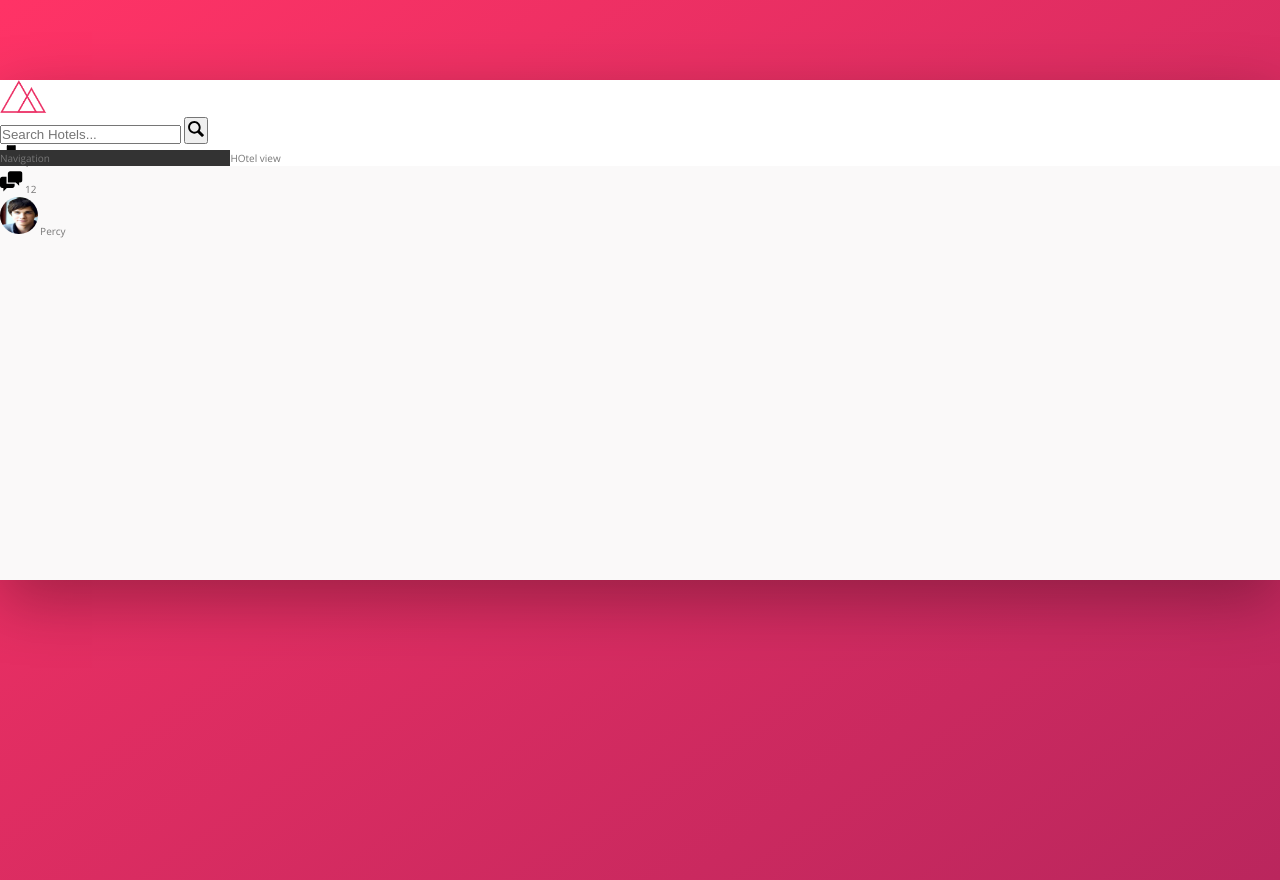
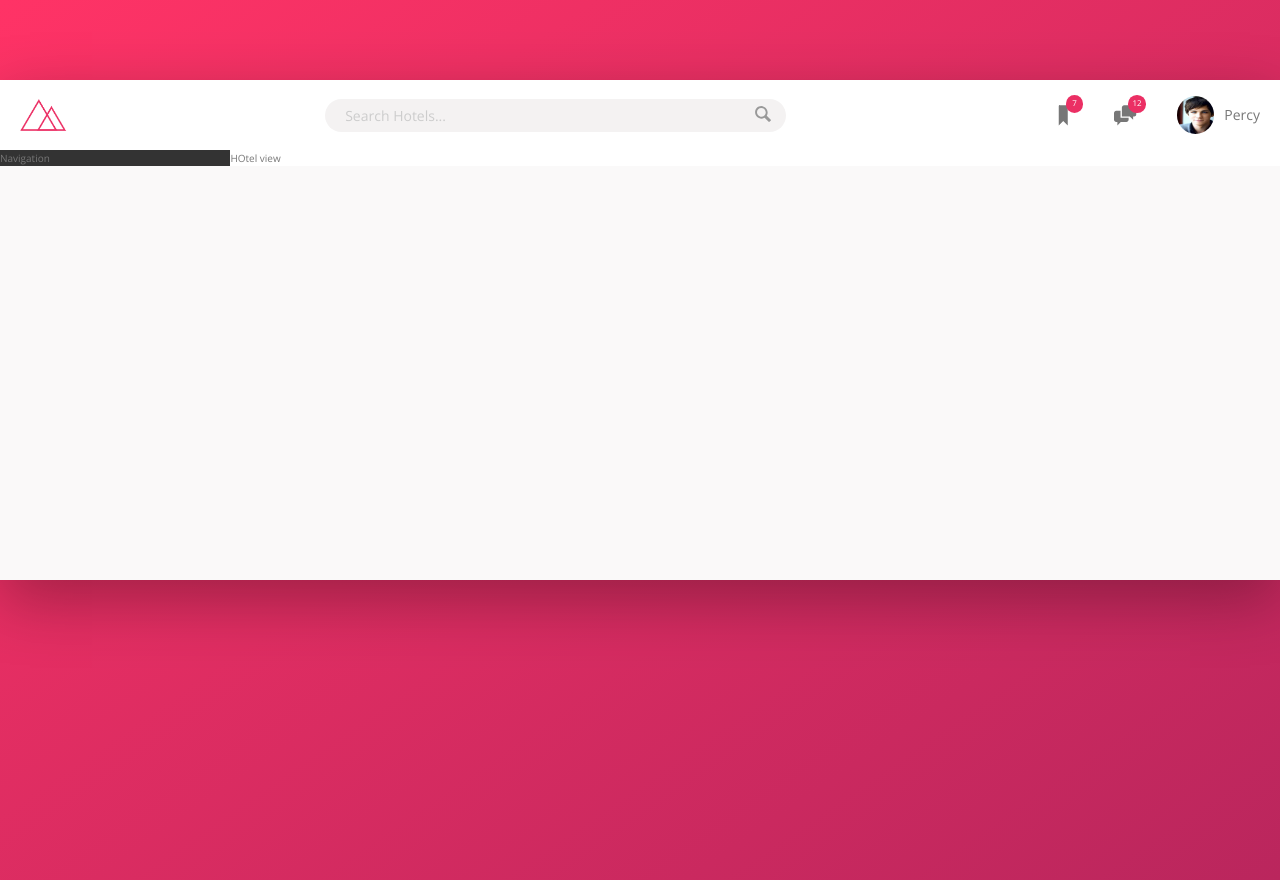
Before and after one commit to DipanshiB/Trillo, a website: page index.html in a window 1280 px wide. Drawn offline with nearby package versions, Linux system fonts and the light colour scheme.

Commit message:
completed header

```diff
--- a/sass/_components.scss
+++ b/sass/_components.scss
@@ -1,52 +1,116 @@
 //LOGO
 .logo {
     height: 3.25rem;
+    margin-left: 2rem;
 }
 
 //SEARCH BOX
 .search {
+    flex: 0 0 40%;
+    display: flex;
+    align-items: center;
+    justify-content: center;
 
     &__input {
+        font-family: inherit;
+        font-size: inherit;
+        color: inherit;
+        background-color: var(--color-grey-light-2);
+        border: none;
+        padding: .7rem 2rem;
+        border-radius: 100px;
+        width: 90%;
+        margin-right: -3.25rem;
+        transition: all .2s;
 
+        &:focus {
+            outline: none;
+            width: 100%;
+            background-color: var(--color-grey-light-3);
+        }
+
+        &::-webkit-input-placeholder {
+            font-weight: 100;
+            color: var(--color-grey-light-4);
+        }
+    }
+
+    &__input:focus + &__button {
+        background-color: var(--color-grey-light-3);
     }
 
     &__button {
+        border: none;
+        background-color: var(--color-grey-light-2);
+
+        &:focus {
+            outline: none;
+        }
+
+        &:active {
+            transform: translateY(2px);
+        }
 
     }
 
     &__icon {
         height: 2rem;
         width: 2rem;
+        fill: var(--color-grey-dark-3);
     }
 }
 
 //USER NAVIGATION
 .user-nav {
+    align-self: stretch;
+    //for the three user-nav icons
+    display: flex;
+    align-items: center;
+
+    //giving space b/w all three user nav items
+    & > * {
+        padding: 0 2rem;
+        cursor: pointer;
+        height: 100%;
+        display: flex;
+        align-items: center;
+    }
+
+    & > *:hover {
+        background-color: var(--color-grey-light-2);
+    }
 
     &__icon-box {
+        position: relative;
 
     }
 
     &__icon {
         height: 2.25rem;
         width: 2.25rem;
+        fill: var(--color-grey-dark-2);
     }
 
     &__notification {
-
-    }
-
-    &__user {
-
+        font-size: .8rem;
+        height: 1.75rem;
+        width: 1.75rem;
+        border-radius: 50%;
+        background-color: var(--color-primary);
+        color: white;
+        position: absolute;
+        top: 1.5rem;
+        right: 1.1rem;
+        //centering text
+        display: flex;
+        justify-content: center;
+        align-items: center;
     }
 
     &__user-photo {
         height: 3.75rem;
         width: 3.75rem;
         border-radius: 50%;
-    }
-
-    &__user-name {
-
+        margin-right: 1rem;
     }
 }
--- a/sass/_layout.scss
+++ b/sass/_layout.scss
@@ -7,9 +7,13 @@
 }
 
 .header {
+    font-size: 1.4rem;
     height: 7rem;
     background-color: #fff;
     border-bottom: var(--color-grey-light-2);
+    display: flex;
+    justify-content: space-between;
+    align-items: center;
 }
 
 .content {
```
Also changed, not shown: css/style.css.
